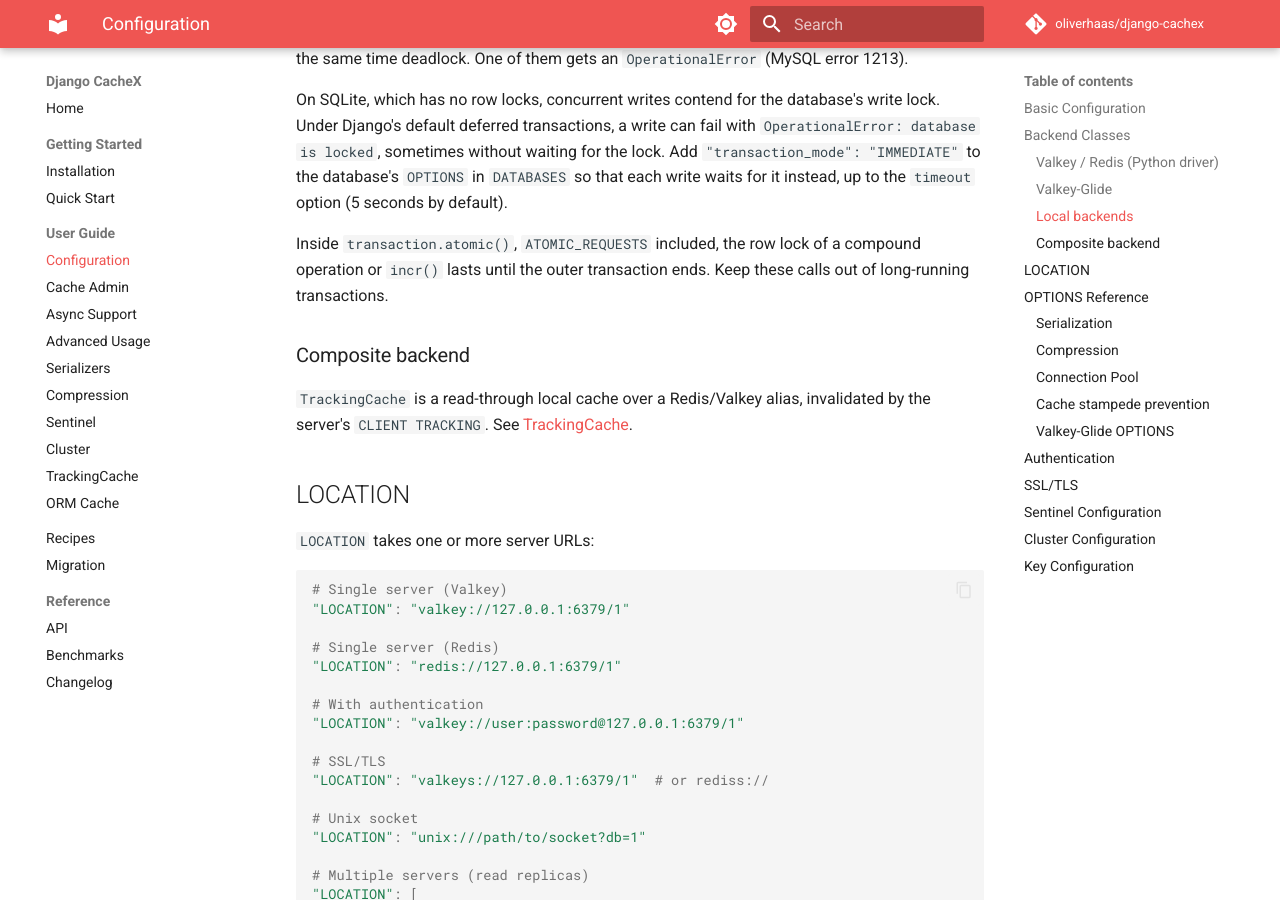
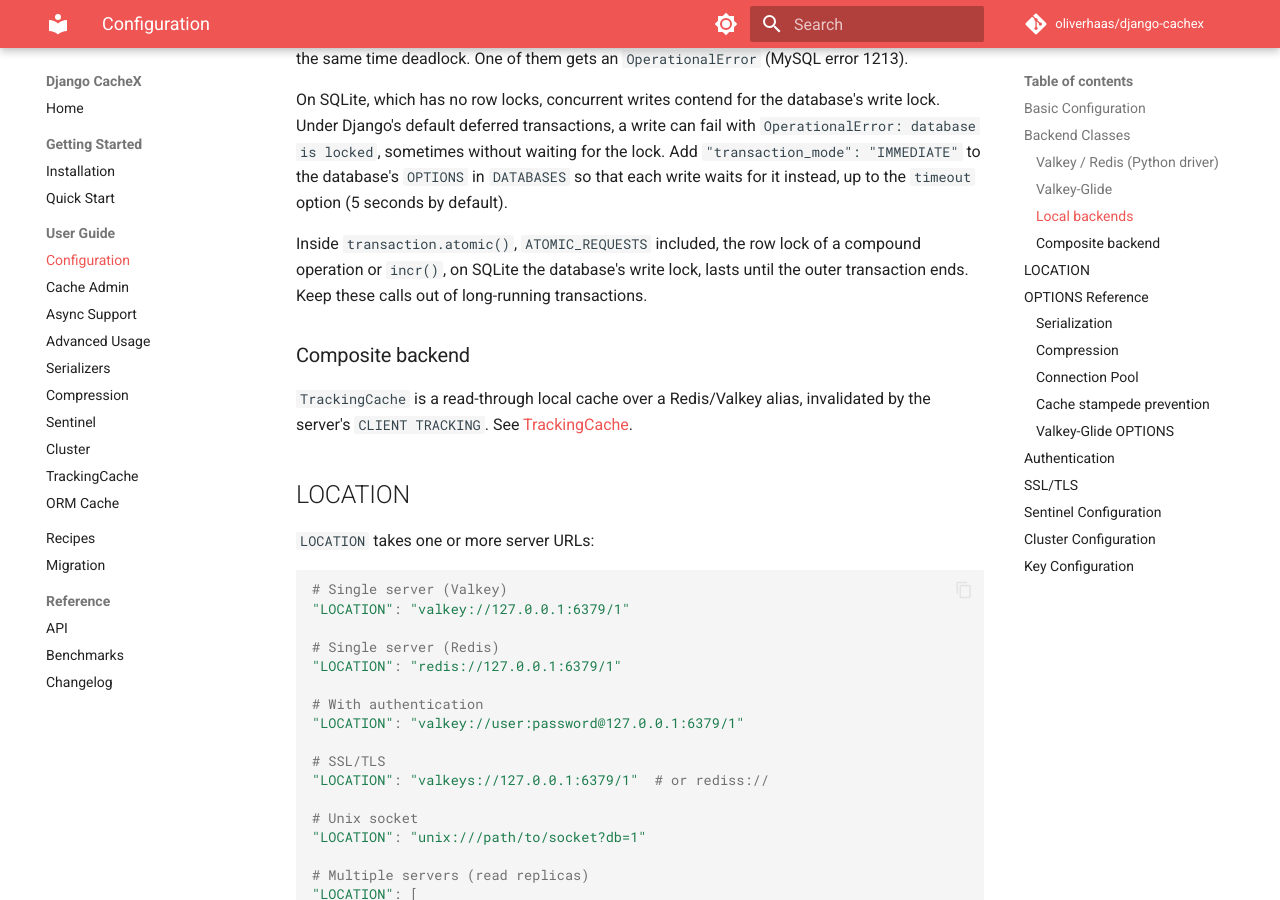
Before and after one commit to oliverhaas/django-cachex, an MkDocs documentation site: the page built from docs/user-guide/configuration.md, in a window 1280 px wide and 900 px high, scrolled down 3271 px. Built offline with MkDocs 1.6.1 and Material for MkDocs 9.7.7, drawn with Linux system fonts in a browser that asks for light colours; comment, search, counter and statistics services are not loaded; the version menu is left out.

Commit message:
docs(cache): name SQLite's write lock in the transaction note
The note on transaction.atomic() said the row lock of a compound
operation lasts until the outer transaction ends, right after the
paragraph saying SQLite has no row locks. On SQLite the lock held that
long is the database's write lock.

```diff
--- a/docs/user-guide/configuration.md
+++ b/docs/user-guide/configuration.md
@@ -146,8 +146,9 @@
 `timeout` option (5 seconds by default).
 
 Inside `transaction.atomic()`, `ATOMIC_REQUESTS` included, the row lock of a
-compound operation or `incr()` lasts until the outer transaction ends. Keep
-these calls out of long-running transactions.
+compound operation or `incr()`, on SQLite the database's write lock, lasts
+until the outer transaction ends. Keep these calls out of long-running
+transactions.
 
 ### Composite backend
 
```
